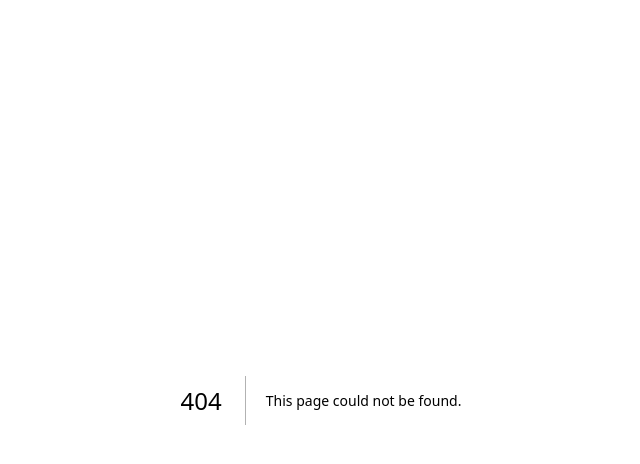
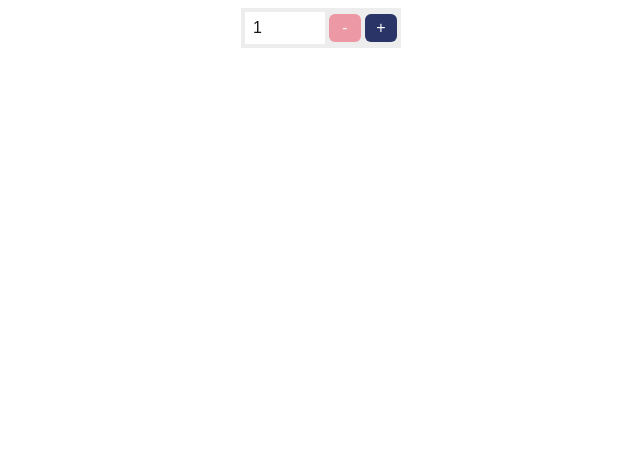
Before and after one commit to Elysia-K/cprg306-assignments, a Next.js app: page /week-4 in a window 1280 px wide. Before the commit this address had no page. Shown: the top 464 px of the page, without its empty margins (319-959 px from the left). Built offline with nearby package versions, Linux system fonts and the light colour scheme.

Commit message:
Week-4 assignment
Every function and styling finished

```diff
--- a/app/page.js
+++ b/app/page.js
@@ -10,6 +10,9 @@ export default function Home() {
       <p>
         <Link href="./week-3">Week-3 Shopping List</Link>
       </p>
+      <p>
+        <Link href="./week-4">Week-4 Assignments</Link>
+      </p>
     </main>
   );
 }
--- /dev/null
+++ b/app/week-4/new-item.js
@@ -0,0 +1,52 @@
+'use client';
+import { useState } from 'react';
+
+let container =
+  'h-10 w-40 bg-[#EEEDED] flex justify-center items-center space-x-1';
+let numContainer = 'h-8 w-20 bg-white flex items-center pl-2';
+let buttonsStyleDe =
+  'h-7 w-8 rounded-md bg-[#EB455F] text-white hover:bg-[#FD8A8A]';
+let buttonsStyleIn =
+  'h-7 w-8 rounded-md bg-[#2B3467] text-white hover:bg-[#BAD7E9]';
+
+export default function Counter() {
+  const [count, setCount] = useState(1);
+
+  const increment = () => {
+    if (count < 20) {
+      setCount(count + 1);
+    }
+  };
+
+  const decrement = () => {
+    if (count > 1) {
+      setCount(count - 1);
+    }
+  };
+
+  return (
+    <div className="flex justify-center mt-2">
+      <div className={container}>
+        <div className={numContainer}>{count}</div>
+        <button
+          onClick={decrement}
+          className={`${buttonsStyleDe} ${
+            count <= 1 ? 'opacity-50 cursor-not-allowed' : ''
+          }`}
+          disabled={count <= 1}
+        >
+          -
+        </button>
+        <button
+          onClick={increment}
+          className={`${buttonsStyleIn} ${
+            count >= 20 ? 'opacity-50 cursor-not-allowed' : ''
+          }`}
+          disabled={count >= 20}
+        >
+          +
+        </button>
+      </div>
+    </div>
+  );
+}
--- /dev/null
+++ b/app/week-4/page.js
@@ -0,0 +1,9 @@
+import Counter from './new-item.js';
+
+export default function Page() {
+  return (
+    <main>
+      <Counter />
+    </main>
+  );
+}
```
